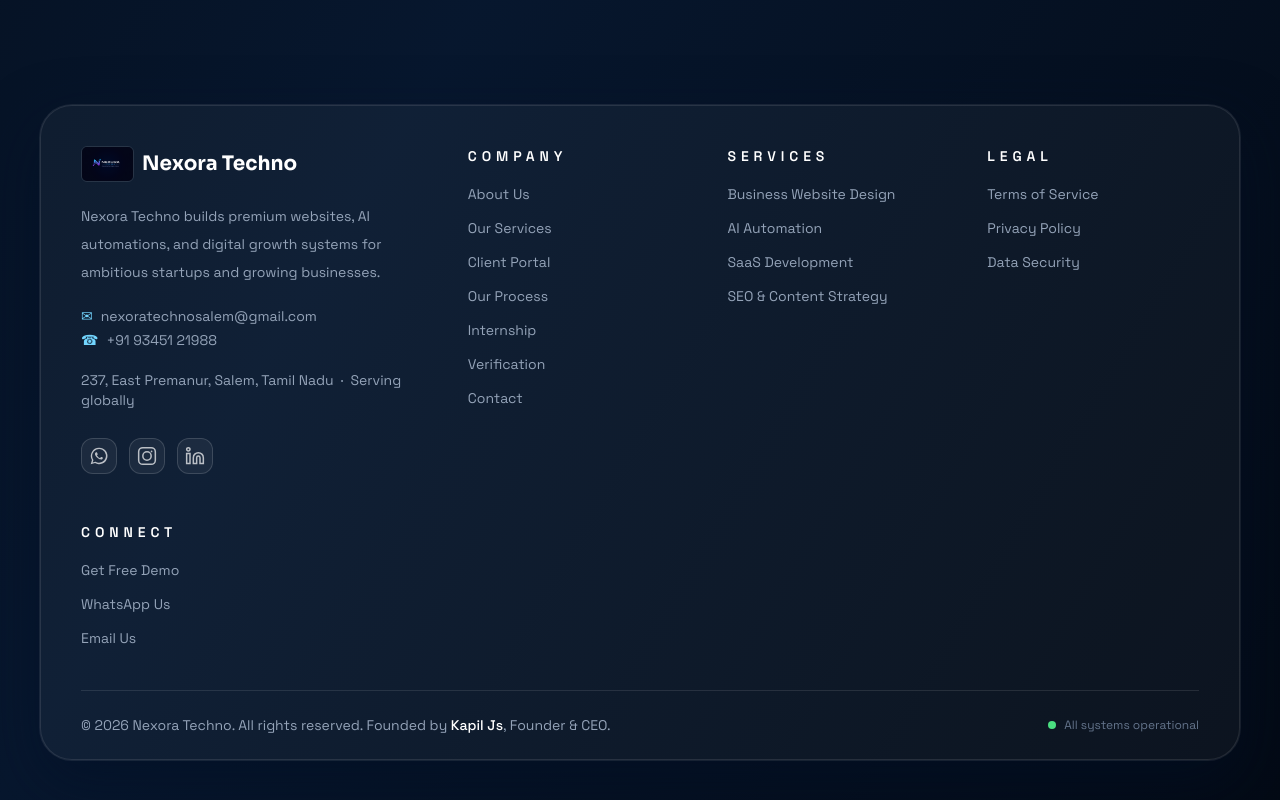
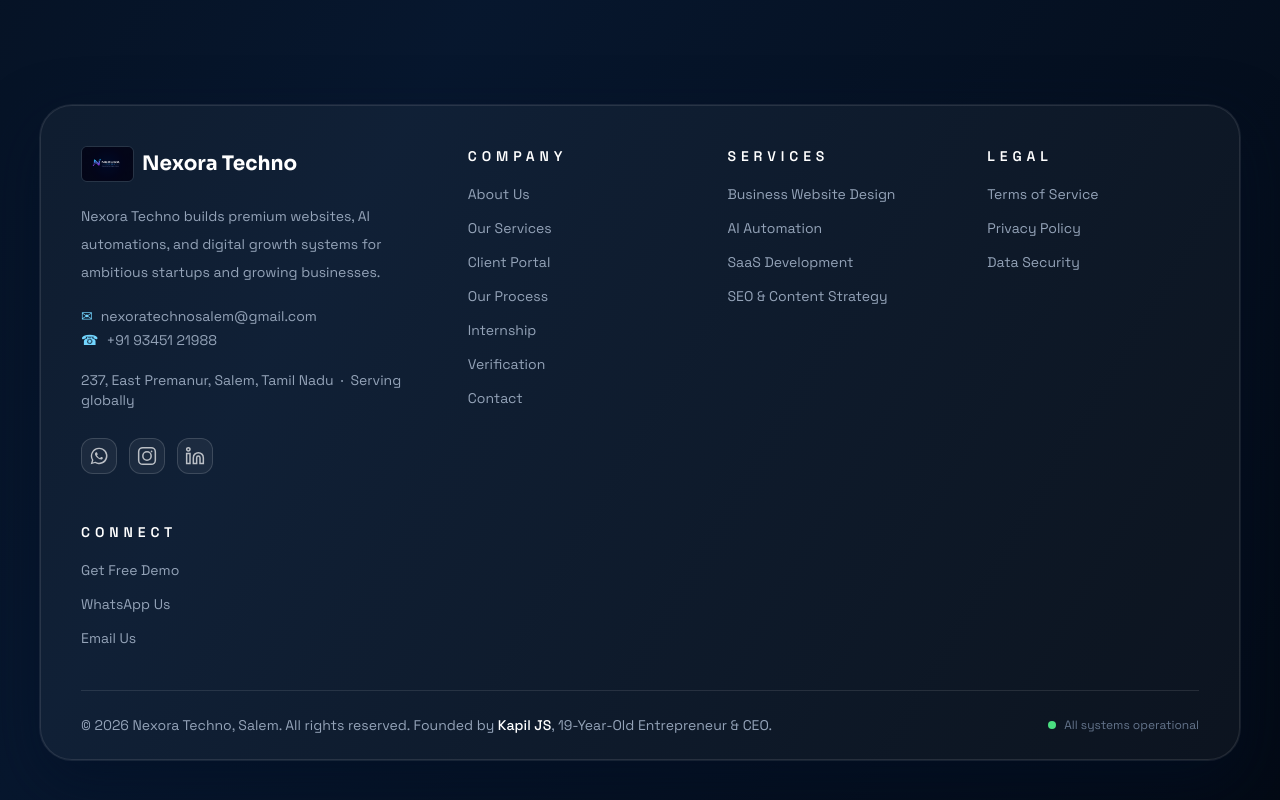
Before and after one commit to nexoratechno2026-arch/Nexora-Techno, a React (Vite) app: page /terms in a window 1280 px wide. Shown: the part 1337-2137 px from the top of the page. Built offline with nearby package versions, Linux system fonts and the light colour scheme; no server answers.

Commit message:
Optimize local SEO for Salem location and 19-year-old founder

```diff
--- a/index.html
+++ b/index.html
@@ -6,29 +6,29 @@
   <meta name="viewport" content="width=device-width, initial-scale=1.0" />
 
   <!-- Primary SEO -->
-  <title>Nexora Techno — Premium Websites, AI Automation & Digital Growth</title>
+  <title>Nexora Techno — Web Design, AI Automation & Digital Growth in Salem</title>
   <meta name="description"
-    content="Nexora Techno builds premium websites, AI automation workflows, and conversion systems for ambitious startups and growing businesses. Based in India. Fast delivery. Real results." />
+    content="Nexora Techno, founded by 19-year-old entrepreneur Kapil JS, builds premium websites, AI automation workflows, and fast SEO growth systems. Based in Salem, Tamil Nadu." />
   <meta name="keywords"
-    content="web design, AI automation, SEO, digital marketing, website development, startup website, lead generation, Nexora Techno, Kapil Js" />
-  <meta name="author" content="Kapil Js, Nexora Techno" />
+    content="web design Salem, AI automation Salem, SEO Salem, digital marketing Salem, website development Salem, Nexora Techno, Kapil JS 19 year old entrepreneur, startup website, lead generation" />
+  <meta name="author" content="Kapil JS, Nexora Techno" />
   <meta name="theme-color" content="#040b16" />
   <meta name="robots" content="index, follow" />
 
   <!-- Open Graph -->
   <meta property="og:type" content="website" />
   <meta property="og:site_name" content="Nexora Techno" />
-  <meta property="og:title" content="Nexora Techno — Premium Websites, AI Automation & Digital Growth" />
+  <meta property="og:title" content="Nexora Techno — Web Design & AI Automation in Salem" />
   <meta property="og:description"
-    content="We build high-trust websites and AI automation systems that turn visitors into leads. Real results for real businesses." />
+    content="We build high-trust websites and AI automation systems that turn visitors into leads. Founded by 19-year-old entrepreneur Kapil JS in Salem." />
   <meta property="og:url" content="https://nexoratechno.netlify.app/" />
   <meta property="og:image" content="https://nexoratechno.netlify.app/nexora-logo.png" />
 
   <!-- Twitter Card -->
   <meta name="twitter:card" content="summary_large_image" />
-  <meta name="twitter:title" content="Nexora Techno — Digital Growth Partner" />
+  <meta name="twitter:title" content="Nexora Techno — Digital Growth Partner in Salem" />
   <meta name="twitter:description"
-    content="Premium websites, AI automation, and SEO for startups and growing brands." />
+    content="Premium websites, AI automation, and SEO for startups and growing brands by Kapil JS." />
   <meta name="twitter:image" content="https://nexoratechno.netlify.app/nexora-logo.png" />
 
   <!-- Fonts -->
@@ -42,12 +42,23 @@
   <script type="application/ld+json">
     {
       "@context": "https://schema.org",
-      "@type": "Organization",
+      "@type": "LocalBusiness",
       "name": "Nexora Techno",
       "url": "https://nexoratechno.netlify.app/",
       "logo": "https://nexoratechno.netlify.app/nexora-logo.png",
-      "description": "Nexora Techno builds premium websites, AI automation workflows, and digital growth systems for startups and businesses.",
-      "founder": { "@type": "Person", "name": "Kapil Js" },
+      "image": "https://nexoratechno.netlify.app/nexora-logo.png",
+      "description": "Nexora Techno, founded by 19-year-old entrepreneur Kapil JS, builds premium websites, AI automation workflows, and digital growth systems for startups and businesses. Based in Salem.",
+      "founder": {
+        "@type": "Person",
+        "name": "Kapil JS",
+        "description": "19-year-old entrepreneur and digital consultant"
+      },
+      "address": {
+        "@type": "PostalAddress",
+        "addressLocality": "Salem",
+        "addressRegion": "Tamil Nadu",
+        "addressCountry": "IN"
+      },
       "contactPoint": {
         "@type": "ContactPoint",
         "telephone": "+91-91235-21988",
@@ -59,7 +70,7 @@
         "https://www.linkedin.com/company/nexoratechno"
       ]
     }
-    </script>
+  </script>
 </head>
 
 <body class="bg-ink">
--- a/src/components/AboutSection.jsx
+++ b/src/components/AboutSection.jsx
@@ -77,12 +77,12 @@
                 KJ
               </div>
               <div>
-                <p className="text-xl font-semibold text-white">Kapil Js</p>
-                <p className="text-sm text-brand-100">Founder & CEO, Nexora Techno</p>
+                <p className="text-xl font-semibold text-white">Kapil JS</p>
+                <p className="text-sm text-brand-100">19-Year-Old Entrepreneur, Founder & CEO</p>
               </div>
             </div>
             <p className="mt-4 text-sm leading-7 text-slate-300">
-              CS student and serial builder. Passionate about helping businesses grow through smart digital systems,
+              Based in Salem, 19-year-old founder Kapil JS is a serial builder passionate about helping businesses grow through smart digital systems,
               automation, and conversion-focused design.
             </p>
             <div className="mt-4 flex flex-wrap gap-2">
--- a/src/components/Footer.jsx
+++ b/src/components/Footer.jsx
@@ -142,8 +142,8 @@
         {/* Bottom bar */}
         <div className="flex flex-col items-center gap-3 p-6 text-center sm:flex-row sm:justify-between sm:text-left lg:px-10">
           <p className="text-sm text-slate-400">
-            © {year} Nexora Techno. All rights reserved. Founded by{" "}
-            <span className="font-medium text-white">Kapil Js</span>, Founder & CEO.
+            © {year} Nexora Techno, Salem. All rights reserved. Founded by{" "}
+            <span className="font-medium text-white">Kapil JS</span>, 19-Year-Old Entrepreneur & CEO.
           </p>
           <div className="flex items-center gap-2 text-xs text-slate-500">
             <span className="inline-flex h-2 w-2 rounded-full bg-accent-400" />
--- a/src/components/HeroSection.jsx
+++ b/src/components/HeroSection.jsx
@@ -68,7 +68,7 @@
           <span className="relative inline-flex h-2.5 w-2.5 rounded-full bg-accent-400">
             <span className="absolute inline-flex h-full w-full animate-ping rounded-full bg-accent-400 opacity-60" />
           </span>
-          Nexora Techno — Digital Growth Partner
+          Nexora Techno — Digital Growth Partner in Salem
         </motion.div>
 
         {/* Headline */}
```
